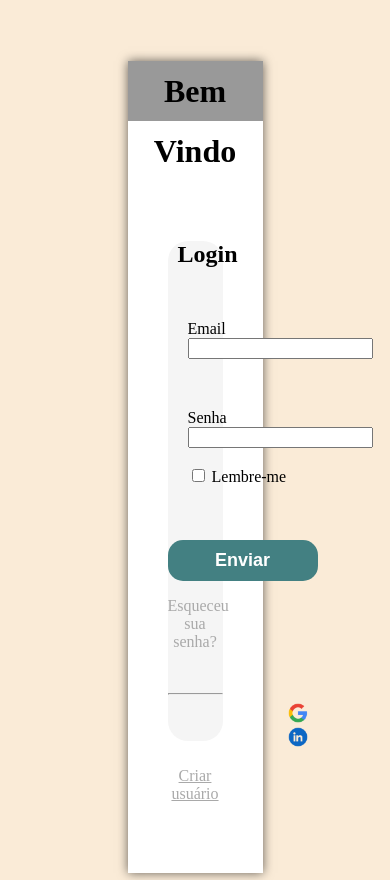
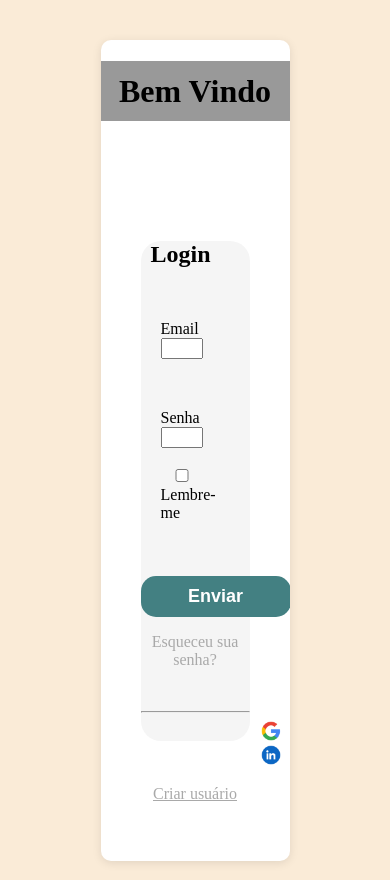
Before and after one commit to Braian-de-Liz/Tchuu-Tchuu, a PHP site: page /Public/paglogin.html in a window 390 px wide. Run offline with PHP 8.4, Linux system fonts and the light colour scheme.

Commit message:
responsividade adicionada tardiamente

```diff
--- a/Assets/styledash.css
+++ b/Assets/styledash.css
@@ -9,6 +9,8 @@ body {
     background-color: antiquewhite;
     margin: 10px;
     padding: 10px;
+    width: 375px;
+    height: 375px;
 }
 
 .container {
--- a/Assets/stylelogin.css
+++ b/Assets/stylelogin.css
@@ -6,12 +6,14 @@ body {
 }
 
 #container {
-    margin: 0 auto;
-    max-width: 50%;
-    width: 375px;
-    height: 812px;
     background-color: white;
-    box-shadow: 0 0 10px rgba(0, 0, 0, 0.6);
+    border-radius: 10px;
+    box-shadow: 0 2px 10px rgba(0, 0, 0, 0.1);
+    width: 70%;
+    max-width: 550px;
+    margin: auto;
+    overflow: hidden;
+
 }
 
 #cabe {
@@ -88,6 +90,10 @@ fieldset {
     text-decoration: none;
     text-align: center;
     min-width: 150px;
+}
+
+input{
+    width: 50%;
 }
 
 
@@ -178,6 +184,7 @@ fieldset,
 
 .envia {
     animation: envia 2s ease-in-out;
+    width: 30%;
 }
 
 @keyframes surge {
```
Also changed, not shown: Assets/user.css (+6 -5 lines).
